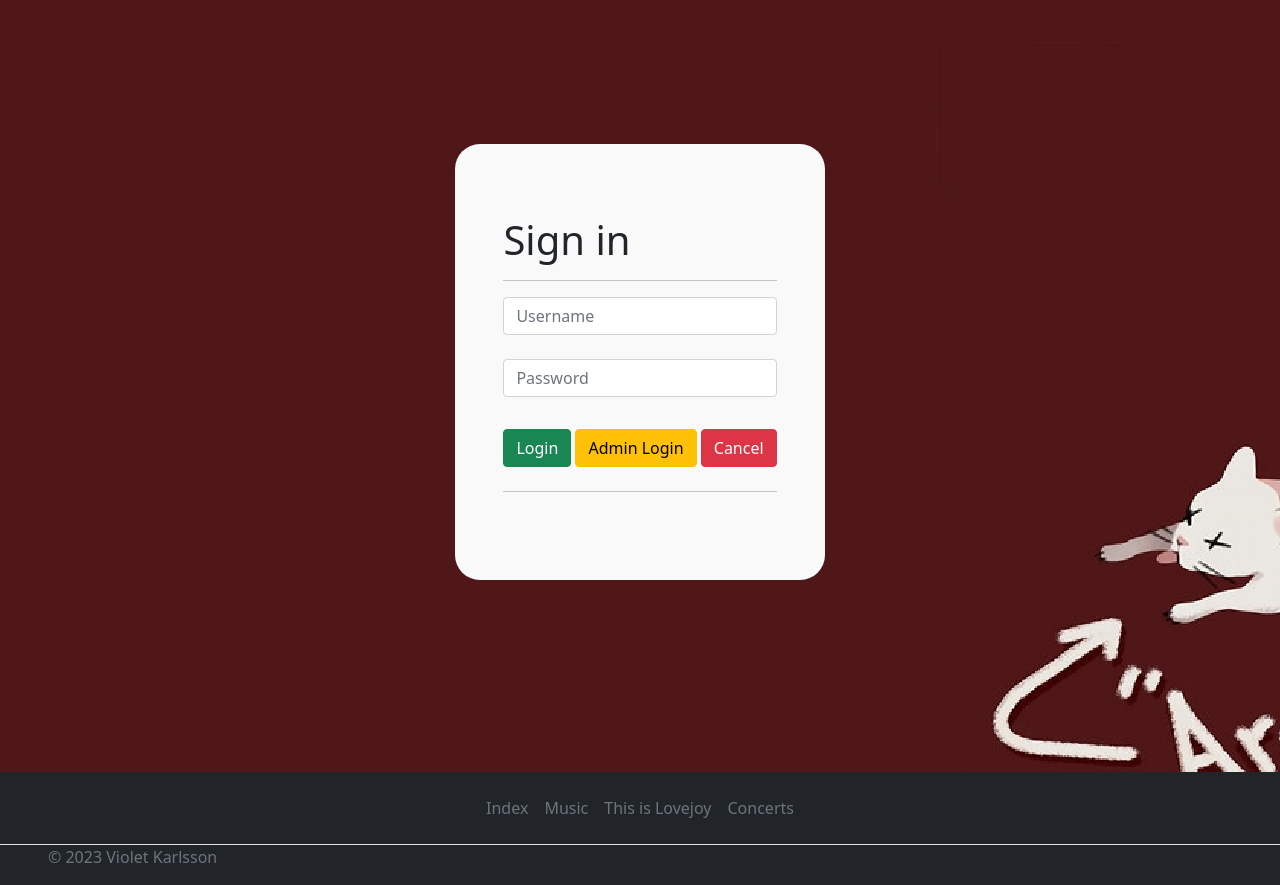
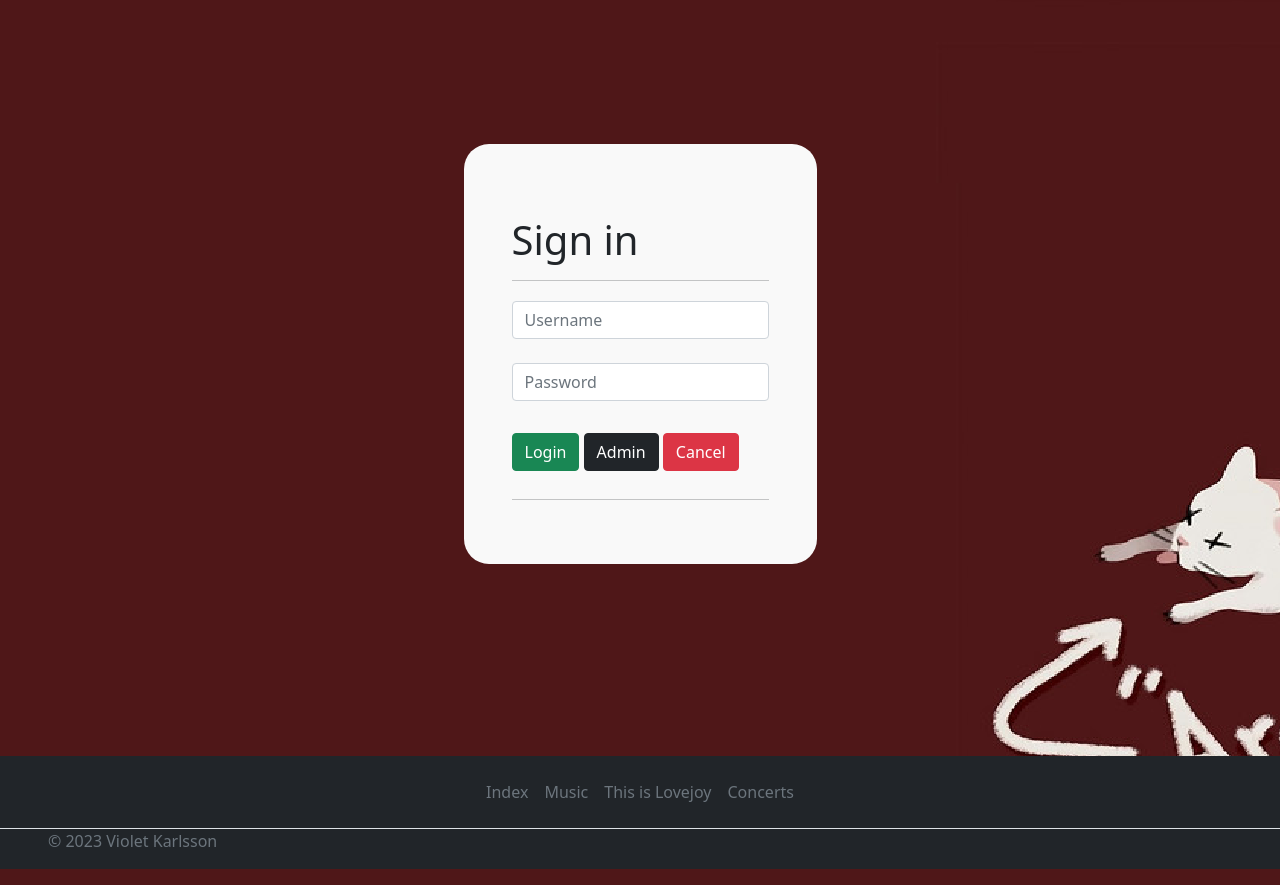
Before and after one commit to CUBE-The-Final-Shape/Lovejoy_Bandwebsite_Violet_Karlsson, a PHP site: page /login.php in a window 1280 px wide. Shown: the part 67-952 px from the top of the page. Run offline with PHP 8.4, Linux system fonts and the light colour scheme.

Commit message:
Some updated pages

```diff
--- a/concerts.xml
+++ b/concerts.xml
@@ -43,7 +43,7 @@
 <center>SWG3 Poetry Club</center>
 </concert>
 <concert id="1">
-<tickets>48</tickets>
+<tickets>45</tickets>
 <date>Mar. 24, 2023</date>
 <country>United Kingdom</country>
 <town>Newcastle Upon Tyne</town>
--- a/login.php
+++ b/login.php
@@ -27,7 +27,7 @@ session_start();
    unset($auth);
    }
 
- } elseif($auth == "Admin Login"){
+ } elseif($auth == "Admin"){
    $query = "SELECT * FROM `admin` WHERE username='$username' and password='$password'";
 
    $result = mysqli_query($connection, $query) or die(mysqli_error($connection));
@@ -58,11 +58,6 @@ echo "<html>
             <link href='https://cdn.jsdelivr.net/npm/bootstrap@5.0.2/dist/css/bootstrap.min.css' rel='stylesheet' integrity='sha384-EVSTQN3/azprG1Anm3QDgpJLIm9Nao0Yz1ztcQTwFspd3yD65VohhpuuCOmLASjC' crossorigin='anonymous'>
             <script src='https://cdn.jsdelivr.net/npm/bootstrap@5.0.2/dist/js/bootstrap.bundle.min.js' integrity='sha384-MrcW6ZMFYlzcLA8Nl+NtUVF0sA7MsXsP1UyJoMp4YLEuNSfAP+JcXn/tWtIaxVXM' crossorigin='anonymous'></script>
             <link href='https://cdn.jsdelivr.net/npm/boxicons@2.0.5/css/boxicons.min.css' rel='stylesheet'/>
-            <style>
-            body{
-            overflow-y: hidden;
-            }
-            </style>
          </head>
          <body bgcolor='#FFFBDA'>";
          echo" <nav class='navbar navbar-expand-sm bg-dark navbar-dark sticky-top'>
@@ -99,16 +94,16 @@ echo "<div class='d-flex justify-content-center'>
     <div class='albumDisplay m-5 p-5'>
     <br>
     <h1>Sign in</h1><hr>
-    <form method='post' name='form1'>";
+    <form method='post' class='py-1' name='form1'>";
     if(isset($fmsg)){ echo"<div class='alert alert-danger' role='alert'> ".$fmsg." </div>"; }else{}
 echo "
       <input type='username' class='form-control' name='username' placeholder='Username' required><br>
       <input type='password' class='form-control' id='inputPassword' name='password' placeholder='Password' required><br>
       <input type='submit' class='btn btn-success my-2' name='auth' value='Login'>
-      <input type='submit' class='btn btn-warning my-2' name='auth' value='Admin Login'>
+      <input type='submit' class='btn btn-dark my-2' name='auth' value='Admin'>
       <a href='index.php#' class='btn btn-danger'>Cancel</a>
       <br>
-    </form><hr><br>
+    </form><hr>
   </div>
 ";
 echo "</div><br><br><br><br>";
--- a/newtour.php
+++ b/newtour.php
@@ -88,7 +88,7 @@ if(isset($id)){
                  </div>
                </div>
                </nav>";
-    echo "<div class='p-5 coverImage'>";
+    echo "<div class='px-5'>";
     echo "<div class='row'>
         <div class='col albumDisplay m-2'>
         <br>
--- a/rss.xml
+++ b/rss.xml
@@ -43,7 +43,7 @@
 <center>SWG3 Poetry Club</center>
 </concert>
 <concert id="1">
-<tickets>48</tickets>
+<tickets>45</tickets>
 <date>Mar. 24, 2023</date>
 <country>United Kingdom</country>
 <town>Newcastle Upon Tyne</town>
--- a/thanks.php
+++ b/thanks.php
@@ -50,7 +50,7 @@ echo "<html>
                  </li>
                  <li class='nav-item'>";
                    if(isset($auth)){
-                     echo"<a class='nav-link navbarFont' href='logout.php'>".$auth." sign out</a>";
+                     echo"<a class='nav-link navbarFont' href='logout.php'>Sign out</a>";
                    }else{
                      echo"<a class='nav-link navbarFont' href='login.php'>Sign in</a>";
                    }
@@ -59,7 +59,7 @@ echo "<html>
              </div>
            </div>
            </nav>";
-echo "<div class='p-5 coverImage'>";
+echo "<div class='py-5 px-3 coverImage'>";
 echo "<div class='row py-4 my-5'>
         <div class='col albumDisplay'>
         <br>
--- a/update.php
+++ b/update.php
@@ -92,7 +92,7 @@ if(isset($_SESSION['date'])){
                  </div>
                </div>
                </nav>";
-    echo "<div class='p-5 coverImage'>";
+    echo "<div class='px-5'>";
     echo "<div class='row'>
         <div class='col albumDisplay m-2'>
         <br>
```
